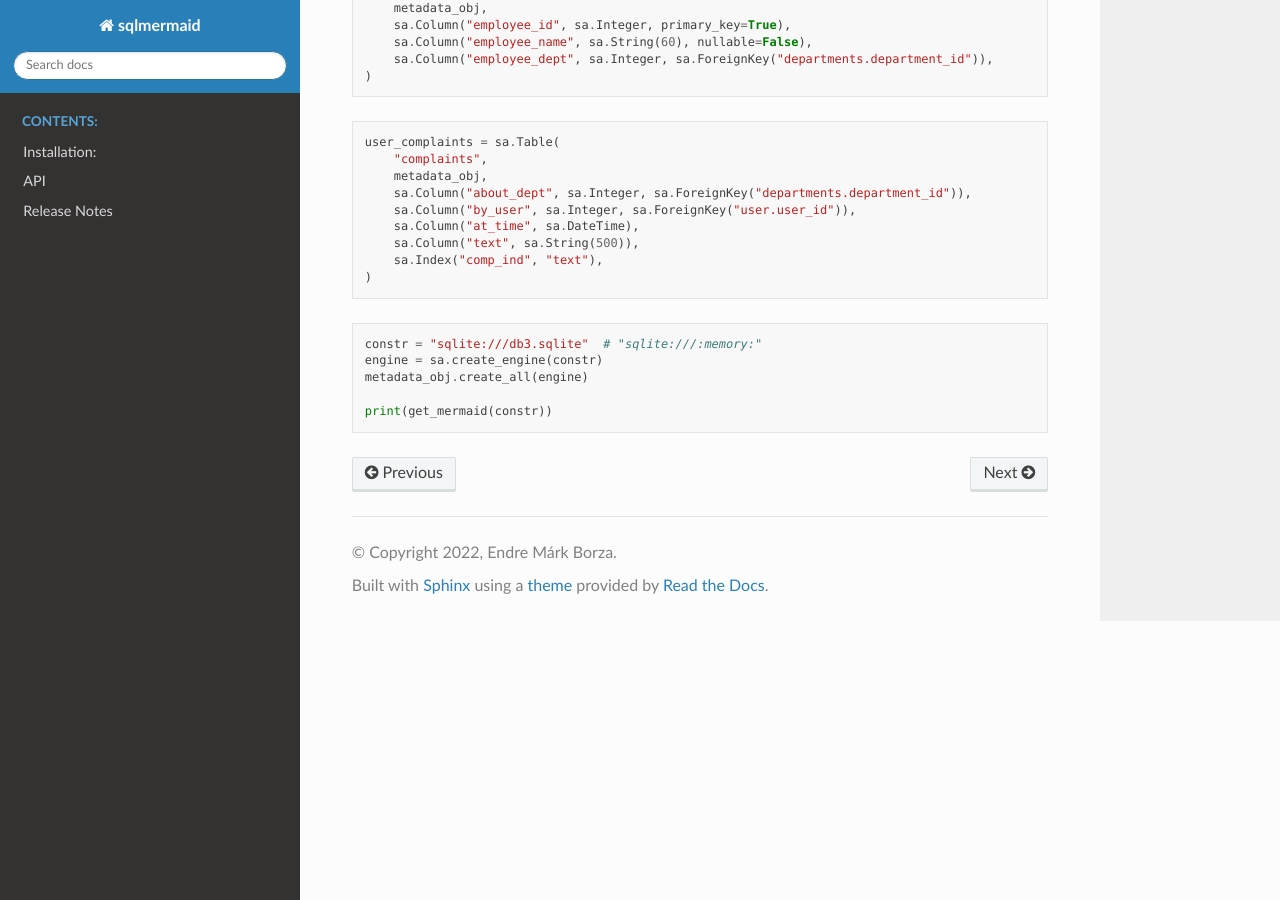
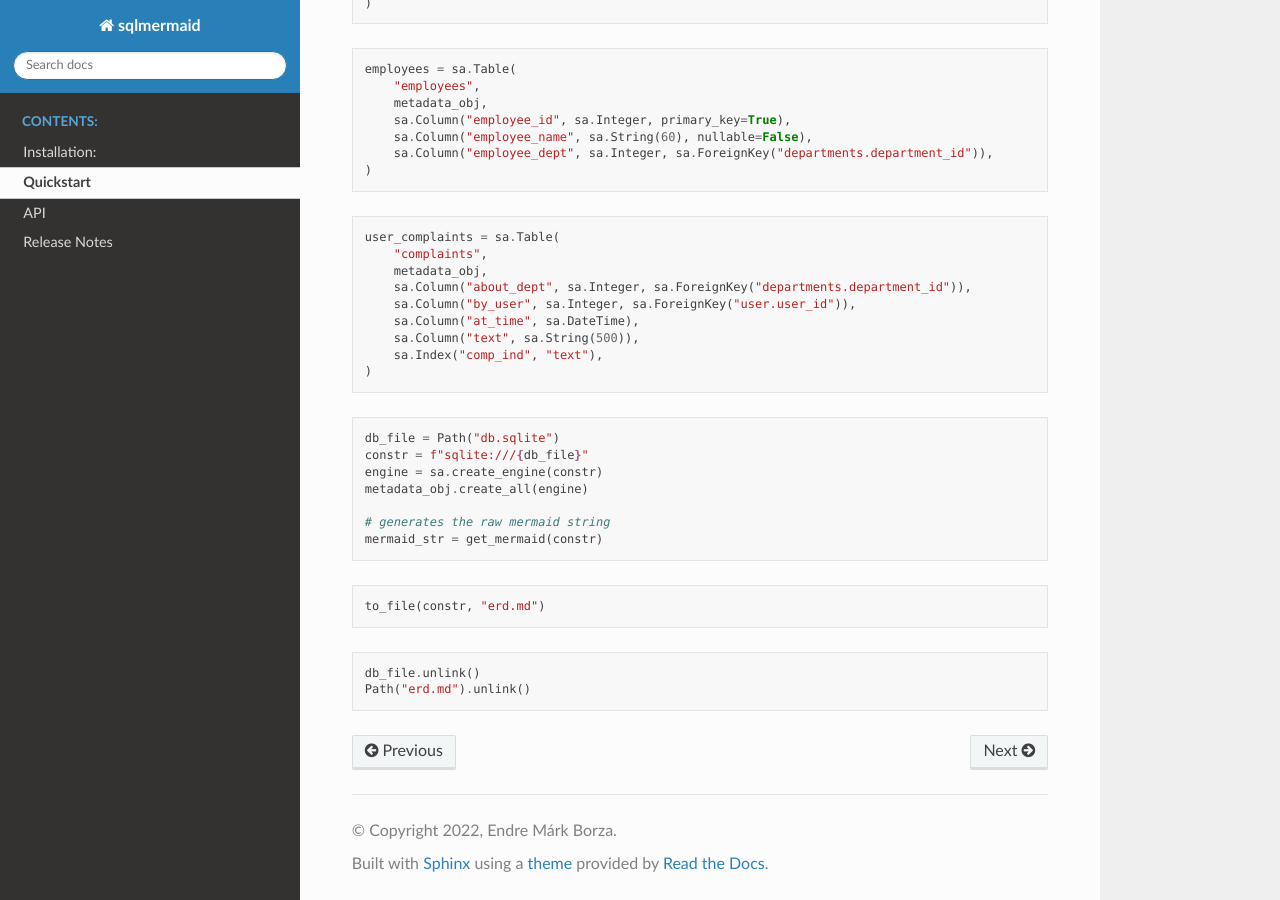
Before and after one commit to endremborza/sqlmermaid, a Sphinx documentation site: the page built from docs/notebooks/doc-001-quickstart.rst, in a window 1280 px wide and 900 px high, scrolled down 631 px. Built offline with Sphinx 7.4.7 and the Read the Docs theme 2.0.0, drawn with Linux system fonts in a browser that asks for light colours; some of the changed text lies outside the part shown.

Commit message:
docs for v0.1.0

```diff
--- a/docs/notebooks/doc-001-quickstart.rst
+++ b/docs/notebooks/doc-001-quickstart.rst
@@ -1,8 +1,13 @@
+Quickstart
+==========
+
 .. code:: ipython3
+
+    from pathlib import Path
 
     import sqlalchemy as sa
 
-    from sqlmermaid import get_mermaid
+    from sqlmermaid import get_mermaid, to_file
 
 
     metadata_obj = sa.MetaData()
@@ -51,8 +56,19 @@
 
 .. code:: ipython3
 
-    constr = "sqlite:///db3.sqlite"  # "sqlite:///:memory:"
+    db_file = Path("db.sqlite")
+    constr = f"sqlite:///{db_file}"
     engine = sa.create_engine(constr)
     metadata_obj.create_all(engine)
 
-    print(get_mermaid(constr))
+    # generates the raw mermaid string
+    mermaid_str = get_mermaid(constr)
+
+.. code:: ipython3
+
+    to_file(constr, "erd.md")
+
+.. code:: ipython3
+
+    db_file.unlink()
+    Path("erd.md").unlink()
--- /dev/null
+++ b/docs/release_notes/v0.1.0.rst
@@ -0,0 +1,4 @@
+v0.1.0
+------
+
+tests, docs, browserfix
```
